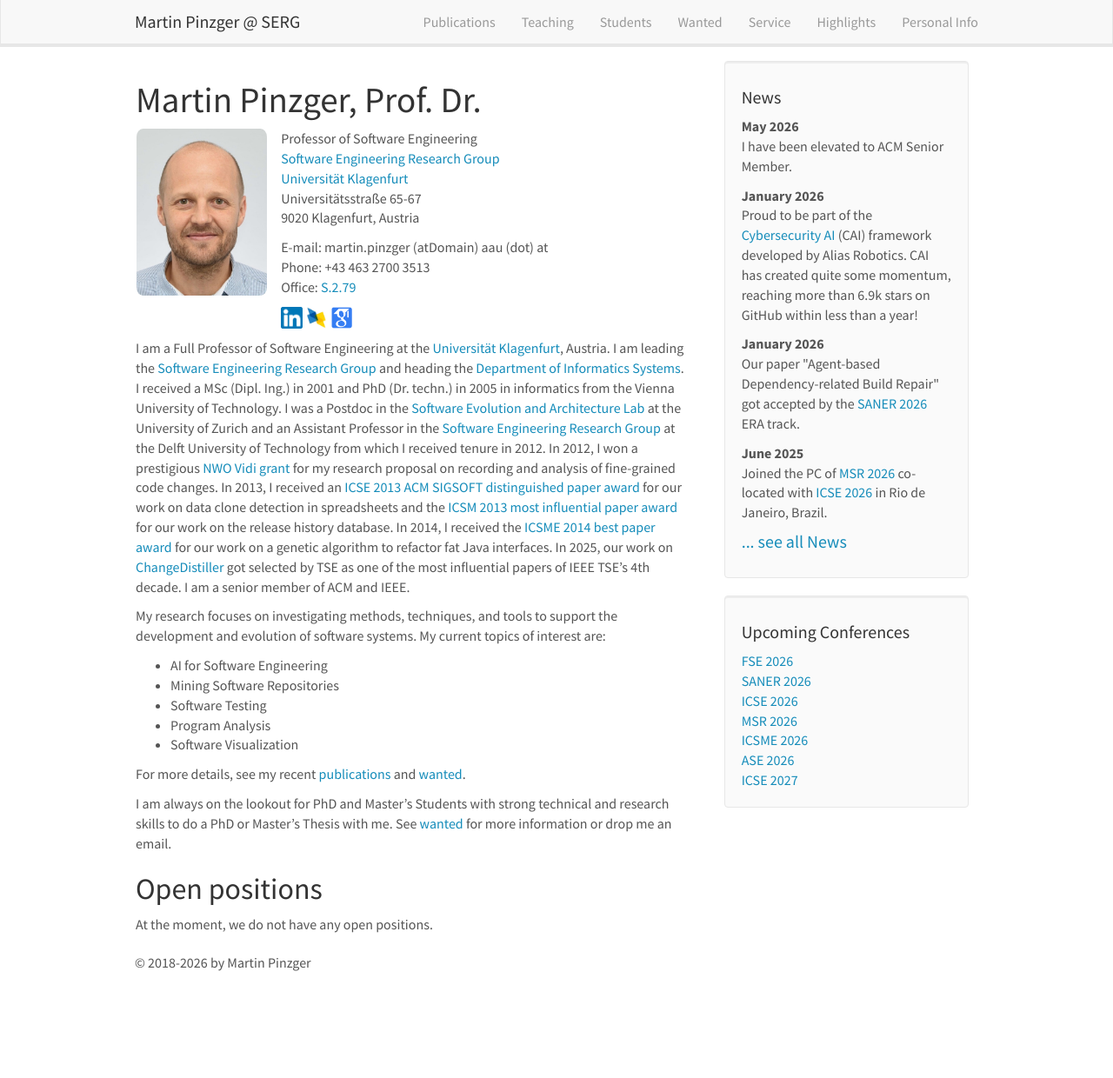
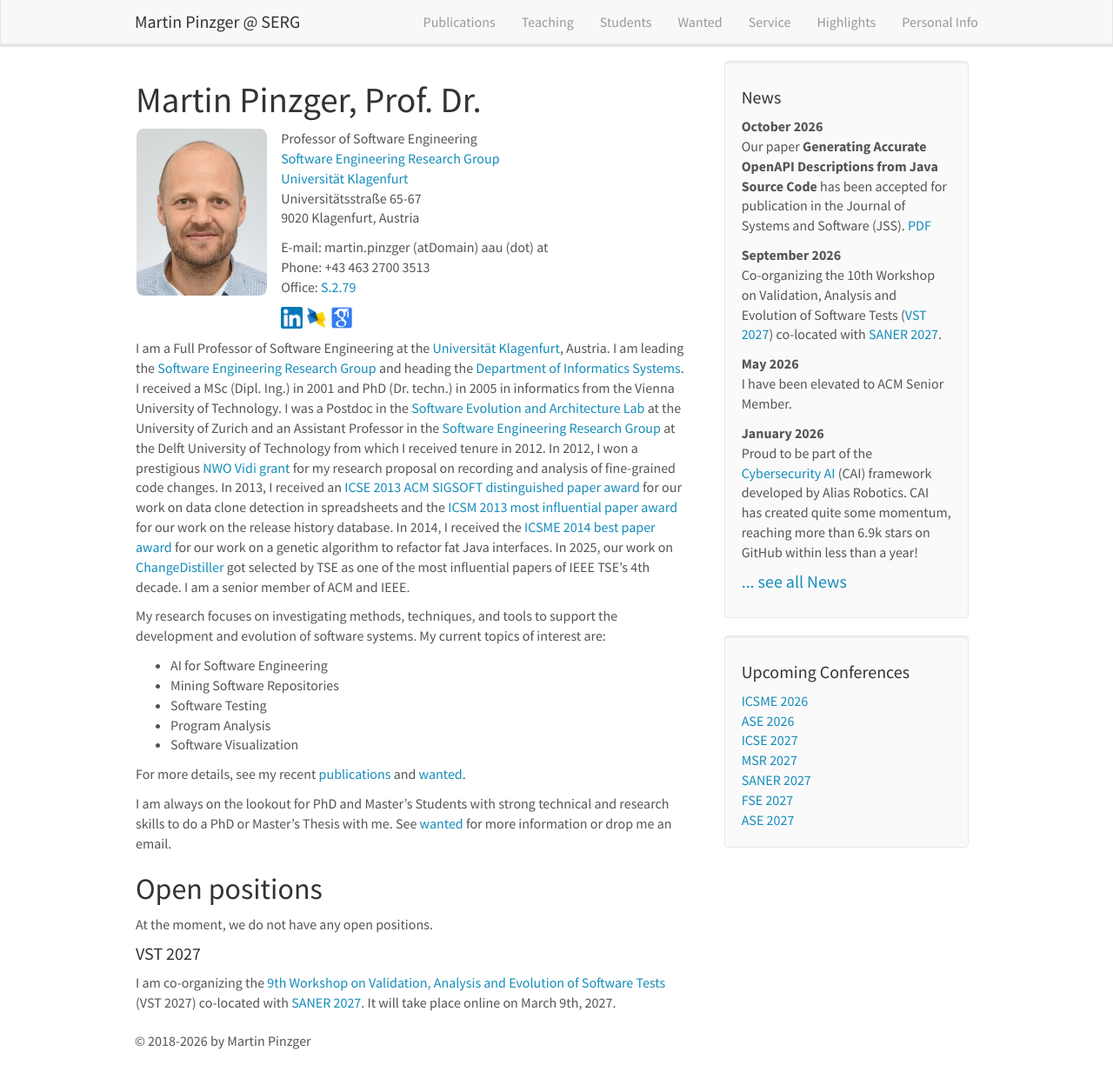
Before and after one commit to pinzger/pinzger.github.io, a Jekyll site: the page built from _pages/home.md, in a window 1280 px wide and 1240 px high. Shown: the whole window at 87% size. Built offline with Jekyll 4.4.1, drawn with Linux system fonts in a browser that asks for light colours; nearby versions of some CDN libraries.

Commit message:
added web-site

```diff
--- a/_data/news.yml
+++ b/_data/news.yml
@@ -1,3 +1,9 @@
+- date: <strong>October 2026</strong>
+  headline: "Our paper <strong>Generating Accurate OpenAPI Descriptions from Java Source Code</strong> has been accepted for publication in the Journal of Systems and Software (JSS). <a href=\"/papers/Lercher2026-genopenapi.pdf\">PDF</a>"
+
+- date: <strong>September 2026</strong>
+  headline: "Co-organizing the 10th Workshop on Validation, Analysis and Evolution of Software Tests (<a href=\"https://vstworkshop.github.io/vst2027/\">VST 2027</a>) co-located with <a href=\"https://conf.researchr.org/home/saner-2027/\">SANER 2027</a>."
+
 - date: <strong>May 2026</strong>
   headline: I have been elevated to ACM Senior Member.
 
--- a/_includes/conferences.html
+++ b/_includes/conferences.html
@@ -2,12 +2,12 @@
 <div class="well">
 <h4>Upcoming Conferences</h4>
 
-<a href="https://conf.researchr.org/home/fse-2026/">FSE 2026</a> <br/>
-<a href="https://conf.researchr.org/home/saner-2026">SANER 2026</a> <br/>
-<a href="https://conf.researchr.org/home/icse-2026">ICSE 2026</a> <br/>
-<a href="https://conf.researchr.org/home/msr-2026">MSR 2026</a> <br/>
 <a href="https://conf.researchr.org/home/icsme-2026">ICSME 2026</a> <br/>
 <a href="https://conf.researchr.org/home/ase-2026">ASE 2026</a> <br/>
 <a href="https://conf.researchr.org/home/icse-2027">ICSE 2027</a> <br/>
+<a href="https://conf.researchr.org/home/msr-2027">MSR 2027</a> <br/>
+<a href="https://conf.researchr.org/home/saner-2027">SANER 2027</a> <br/>
+<a href="https://conf.researchr.org/home/fse-2027/">FSE 2027</a> <br/>
+<a href="https://conf.researchr.org/home/ase-2027">ASE 2027</a> <br/>
 
 </div>
--- a/_pages/home.md
+++ b/_pages/home.md
@@ -56,7 +56,7 @@ We have the following open positions for PhD students in software engineering:
 <!--
 #### ERRoSS
 I am co-organizing the [1st International Workshop on Engineering Resilient Robot Software Systems](https://www.erross.org/) (ERRoSS) co-located with [IRC 2020](http://irc.asia.edu.tw/2020). Both, IRC 2020 and ERRoSS 2020 will be held online on **November 9-11th, 2020**. Check our web-site for more information.
+-->
 
-#### VST 2026
-I am co-organizing the [9th Workshop on Validation, Analysis and Evolution of Software Tests](https://vstworkshop.github.io/vst2026/) (VST 2026) co-located with [SANER 2026](https://conf.researchr.org/home/saner-2026). It will take place online on March 17th, 2026.
--->
+#### VST 2027
+I am co-organizing the [9th Workshop on Validation, Analysis and Evolution of Software Tests](https://vstworkshop.github.io/vst2027/) (VST 2027) co-located with [SANER 2027](https://conf.researchr.org/home/saner-2027). It will take place online on March 9th, 2027.
--- a/_pages/students.md
+++ b/_pages/students.md
@@ -31,6 +33,7 @@ I have and had the privilege of supervising a number of PhD and Master students.
 * [Felienne Hermans](http://www.felienne.com/), Analyzing and Visualizing Spreadsheets, TU Delft, co-supervised with Arie van Deursen, January 2013
 
 #### PhD Committee Memberships / Reviewer
+* Francesco Di Gennaro, Innovative Deep Learning Methods and a Benchmarking Dataset for Intrusion Detection Systems in Software-Defined Networks, IMT School for Advanced Studies, June 2026
 * [Michael Schröder](https://mcschroeder.github.io/), Inferring Grammars for Ad Hoc Parsers, TU Wien
 * Pouria Alikhanifard, Accurate Abstract Syntax Tree Differencing: Language-Aware Design, Benchmarking, and Empirical Assessment, Concordia University, September 2025
 * [Quentin le Dilavrec](https://perso.eleves.ens-rennes.fr/people/quentin.le-dilavrec/home.html), Co-evolution in constantly evolving software systems, Université de Rennes, February 2024
@@ -59,11 +62,13 @@ I have and had the privilege of supervising a number of PhD and Master students.
 * Rustam Gurbanov, Infineon
 * Philipp Fischbacher, AAU-SERG
 * Volkmer Merlin, AAU-SERG
-* Oliver Aartsen, AAU-SERG
 * Christof Bachmann, AAU-ZID
 
 #### Finished
 
+* Oliver Aartsen, [Evaluation of Optimisation Methods in Unity that Improve the Performance of Video Games](https://netlibrary.aau.at/obvuklhs/content/titleinfo/14808320), September 2026
+* Clemens Bauer, [Generating Property-based Tests for Java Methods](https://netlibrary.aau.at/obvuklhs/content/titleinfo/14151851), June 2026
+* David Jamnig [Designing and Evaluating a Systematic Communication Approach for REST API Change Notifications](https://netlibrary.aau.at/obvuklhs/content/titleinfo/14512166), July 2026
 * Wilhelm Stuhlpfarrer, Design and implementation of a version and variant management system for the PLC programming environment SoMachine from Schneider Electric, July 2025
 * Elias Santner, [Evaluating ChatGPT-4 for Automatic Vulnerability Repair in C/C++ Code](https://netlibrary.aau.at/obvuklhs/content/titleinfo/11707134), March 2025
 * Julian Fragner, [Lost in Translation? Converting Regular Expressions into Dynatrace Pattern Language](https://netlibrary.aau.at/obvuklhs/content/titleinfo/10579248), August 2024
```
Also changed, not shown: other parts of _pages/students.md (+2 -0 lines), _data/publist.yml (+47 -6 lines), _pages/service.md (+1 -1 lines), 5 other files.
